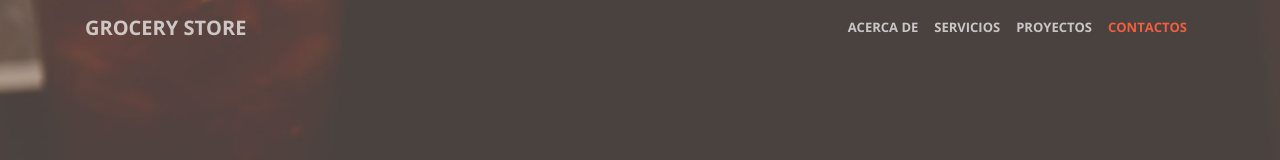
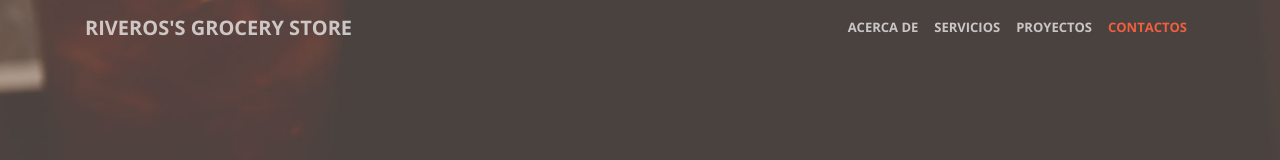
Before and after one commit to riverosrivera/groceryStore, a plain HTML site: page index.html in a window 1280 px wide. Shown: the top 160 px of the page. Drawn offline with nearby package versions, Linux system fonts and the light colour scheme.

Commit message:
cambio en html

```diff
--- a/index.html
+++ b/index.html
@@ -31,7 +31,7 @@
     <!-- Navigation -->
     <nav class="navbar navbar-expand-lg navbar-light fixed-top" id="mainNav">
       <div class="container">
-        <a class="navbar-brand js-scroll-trigger" href="#page-top">Grocery Store</a>
+        <a class="navbar-brand js-scroll-trigger" href="#page-top">Riveros's Grocery Store</a>
         <button class="navbar-toggler navbar-toggler-right" type="button" data-toggle="collapse" data-target="#navbarResponsive" aria-controls="navbarResponsive" aria-expanded="false" aria-label="Toggle navigation">
           <span class="navbar-toggler-icon"></span>
         </button>
```
